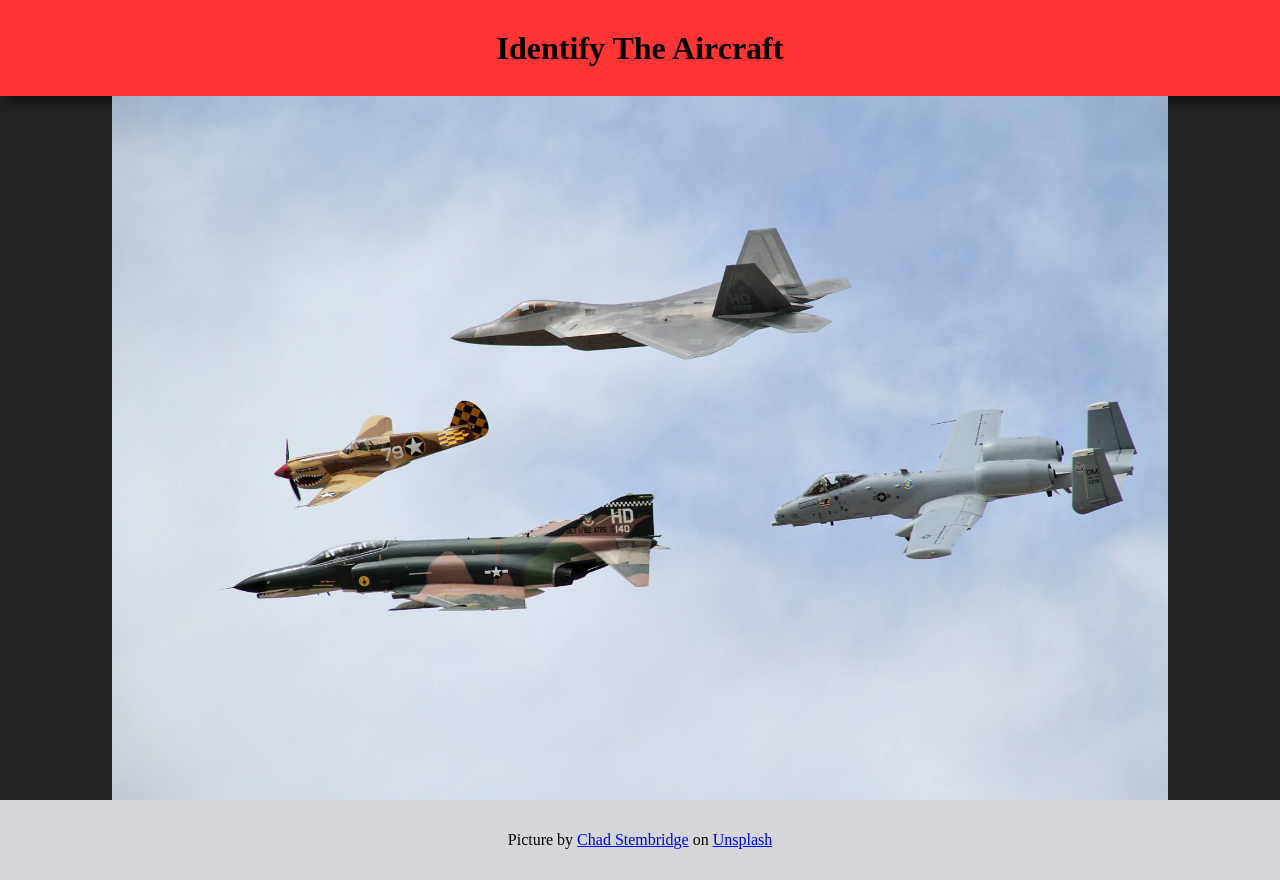
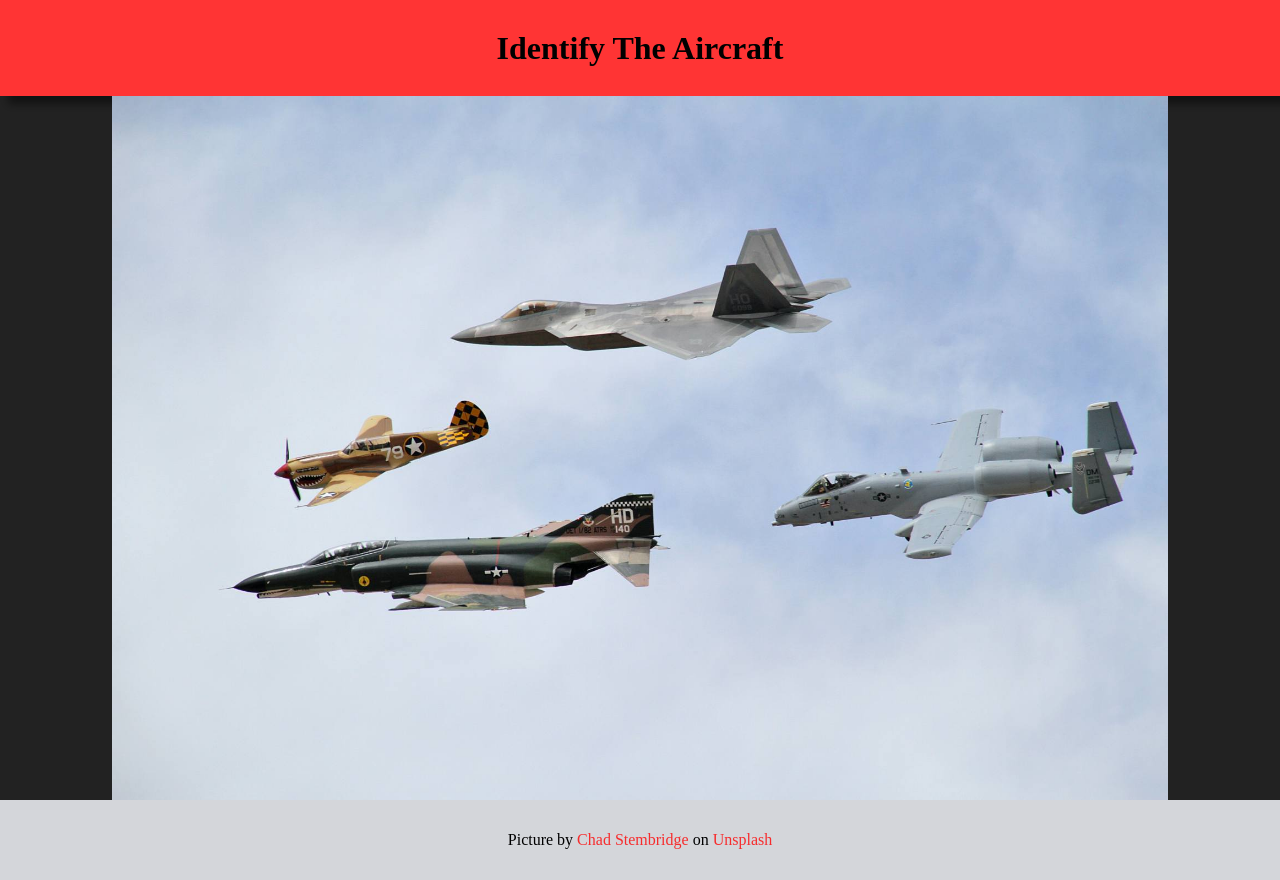
Before and after one commit to sonwemt/photo-tagging-app, a React (Create React App) app: page / in a window 1280 px wide. Built offline with nearby package versions, Linux system fonts and the light colour scheme.

Commit message:
Add styling to footer link

```diff
--- a/src/styles/footer.css
+++ b/src/styles/footer.css
@@ -12,4 +12,10 @@
 
 .creditLink {
   flex: 1;
+
 }
+
+.creditLink a{
+  color: rgba(255, 0, 0, 0.797);
+  text-decoration: none;
+}
```
